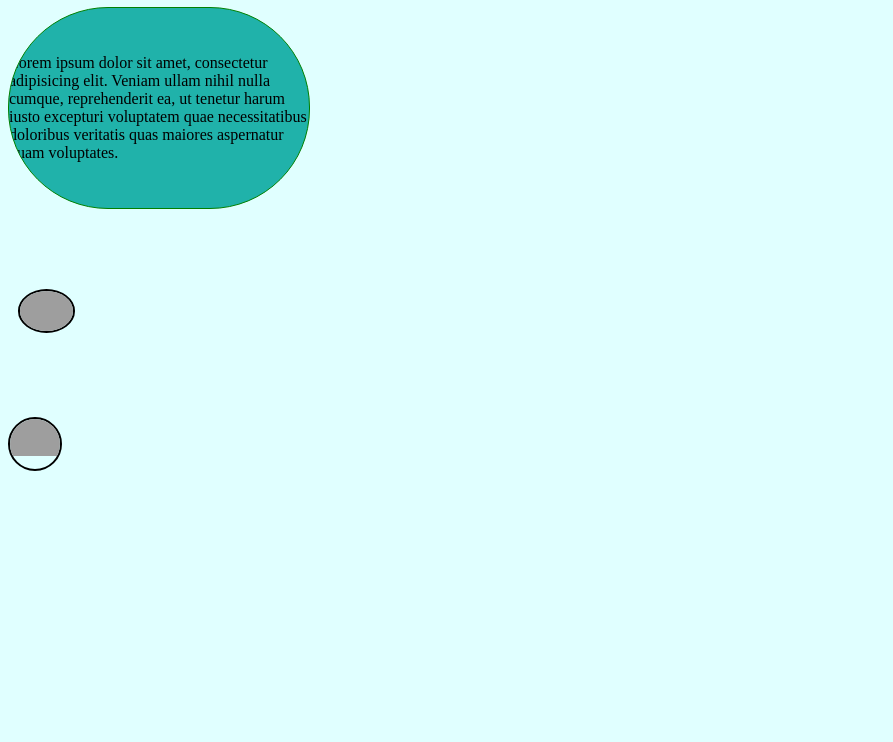
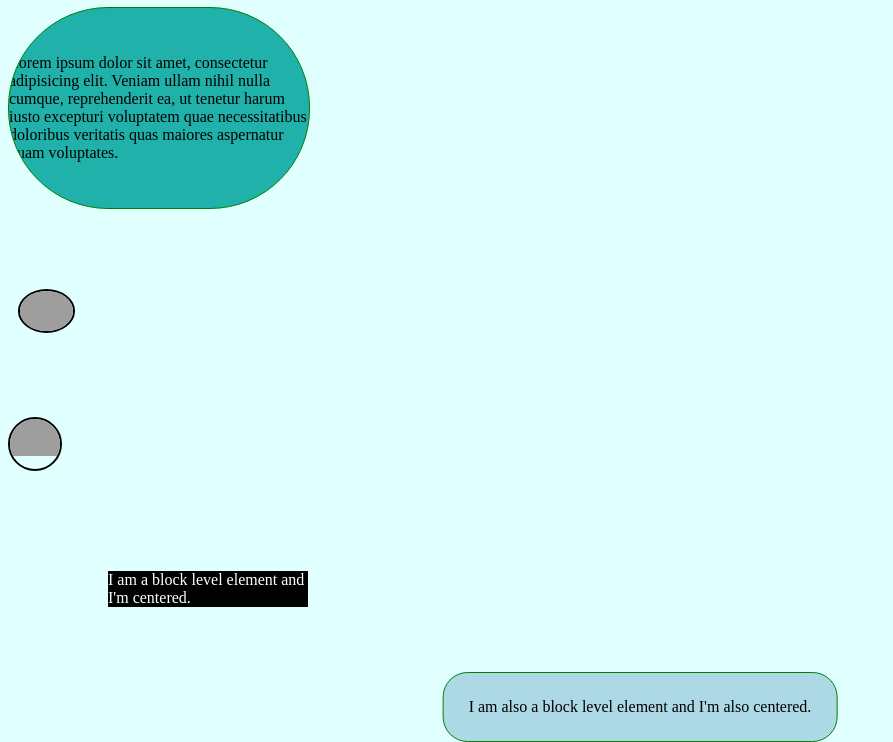
Before and after one commit to munjaljatin/frontend-web-dev, a plain HTML site: page css-box-model/index.html in a window 1280 px wide. Shown: the part 762-1504 px from the top of the page, without its empty margins (0-893 px from the left). Before the commit the page ends 1241 px from the top, so only its background shows below. Drawn offline with Linux system fonts and the light colour scheme; grey boxes are pictures that could not be loaded.

Commit message:
centering in css

```diff
--- a/css-box-model/index.html
+++ b/css-box-model/index.html
@@ -47,5 +47,12 @@
         alt="stock-image"
       />
     </div>
+    <div class="center-me">I am a block level element and I'm centered.</div>
+
+    <div class="parent-1">
+      <div class="child">
+        I am also a block level element and I'm also centered.
+      </div>
+    </div>
   </body>
 </html>
--- a/css-box-model/style.css
+++ b/css-box-model/style.css
@@ -88,3 +88,27 @@ body {
     transform: rotate(360deg);
   }
 }
+
+.center-me {
+  margin: 0 auto;
+  background-color: black;
+  color: white;
+  width: 200px;
+  margin: 100px;
+}
+
+.parent-1 {
+  position: relative;
+}
+
+.child {
+  position: absolute;
+  background-color: lightblue;
+  padding: 25px;
+  border: 1px solid green;
+  border-radius: 25px;
+  /* margin: 20px; */
+  top: 50%;
+  left: 50%;
+  transform: translate(-50%, -50%);
+}
```
